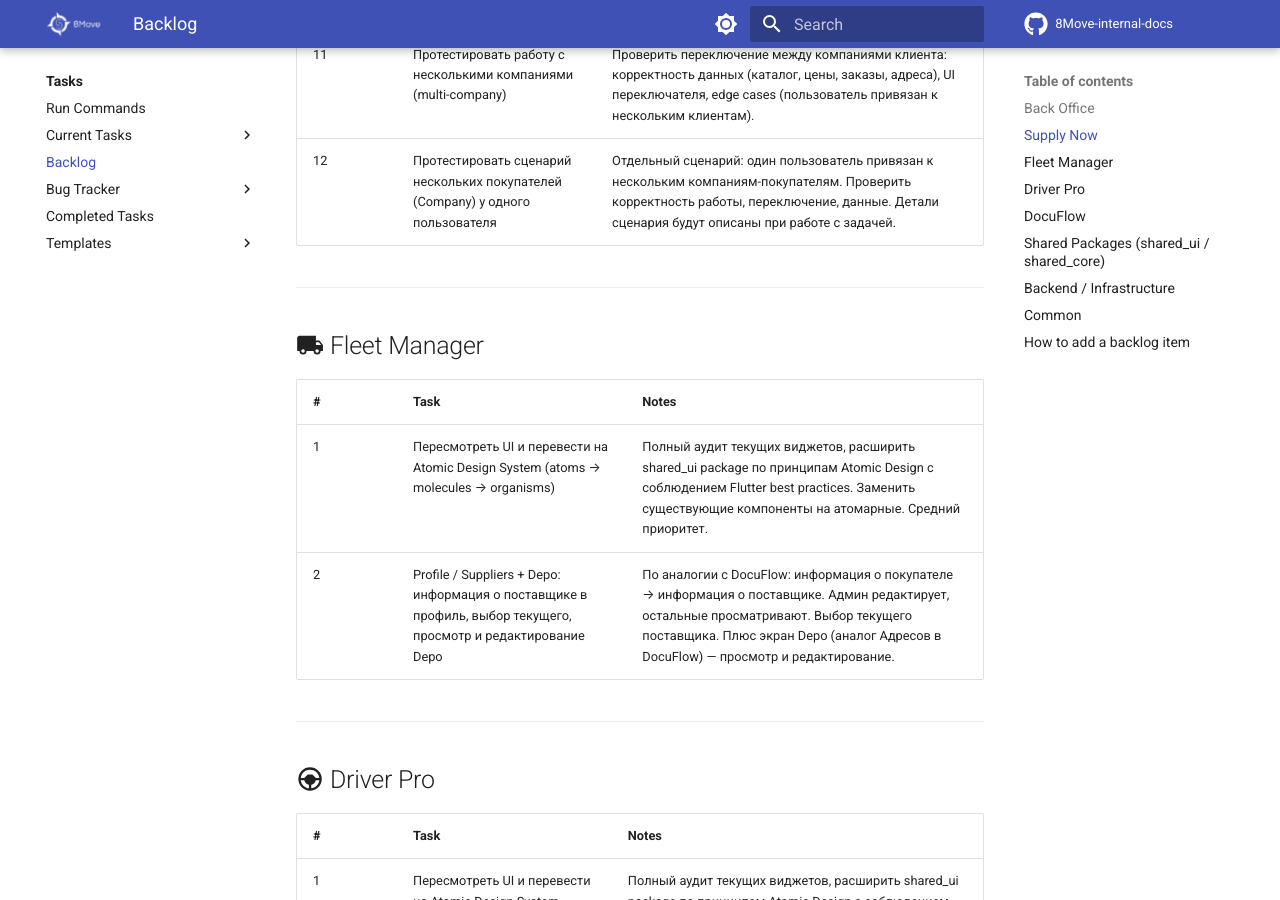
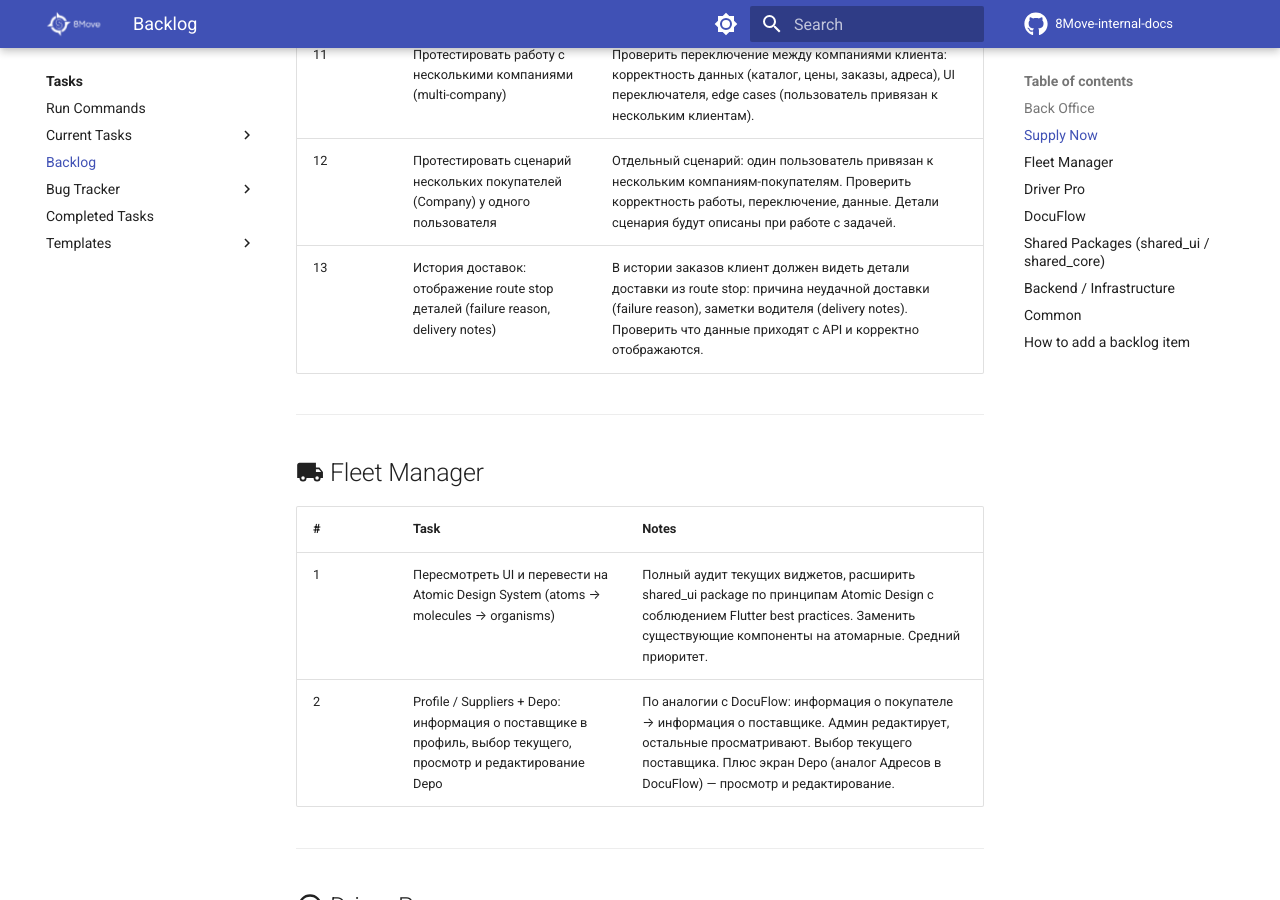
Before and after one commit to MaxShytov/8Move-internal-docs, an MkDocs documentation site: the page built from docs/tasks/backlog.md, in a window 1280 px wide and 900 px high, scrolled down 4911 px. Built offline with MkDocs 1.6.1 and Material for MkDocs 9.7.7, drawn with Linux system fonts in a browser that asks for light colours; comment, search, counter and statistics services are not loaded.

Commit message:
backlog: add delivery history route stop details to Supply Now
Co-Authored-By: Claude Opus 4.6 <noreply@anthropic.com>

```diff
--- a/docs/tasks/backlog.md
+++ b/docs/tasks/backlog.md
@@ -53,6 +53,7 @@ Ideas and planned tasks that are not yet in active development. When a task move
 | 10 | Пересмотреть механизм редактирования адресов: смена тега (delivery, registered, invoicing) | Проверить и доработать возможность изменения типа/тега адреса (delivery, registered, invoicing) на существующем адресе. Убедиться что логика корректна при смене тега, включая валидацию и ограничения. |
 | 11 | Протестировать работу с несколькими компаниями (multi-company) | Проверить переключение между компаниями клиента: корректность данных (каталог, цены, заказы, адреса), UI переключателя, edge cases (пользователь привязан к нескольким клиентам). |
 | 12 | Протестировать сценарий нескольких покупателей (Company) у одного пользователя | Отдельный сценарий: один пользователь привязан к нескольким компаниям-покупателям. Проверить корректность работы, переключение, данные. Детали сценария будут описаны при работе с задачей. |
+| 13 | История доставок: отображение route stop деталей (failure reason, delivery notes) | В истории заказов клиент должен видеть детали доставки из route stop: причина неудачной доставки (failure reason), заметки водителя (delivery notes). Проверить что данные приходят с API и корректно отображаются. |
 
 ---
 
```
